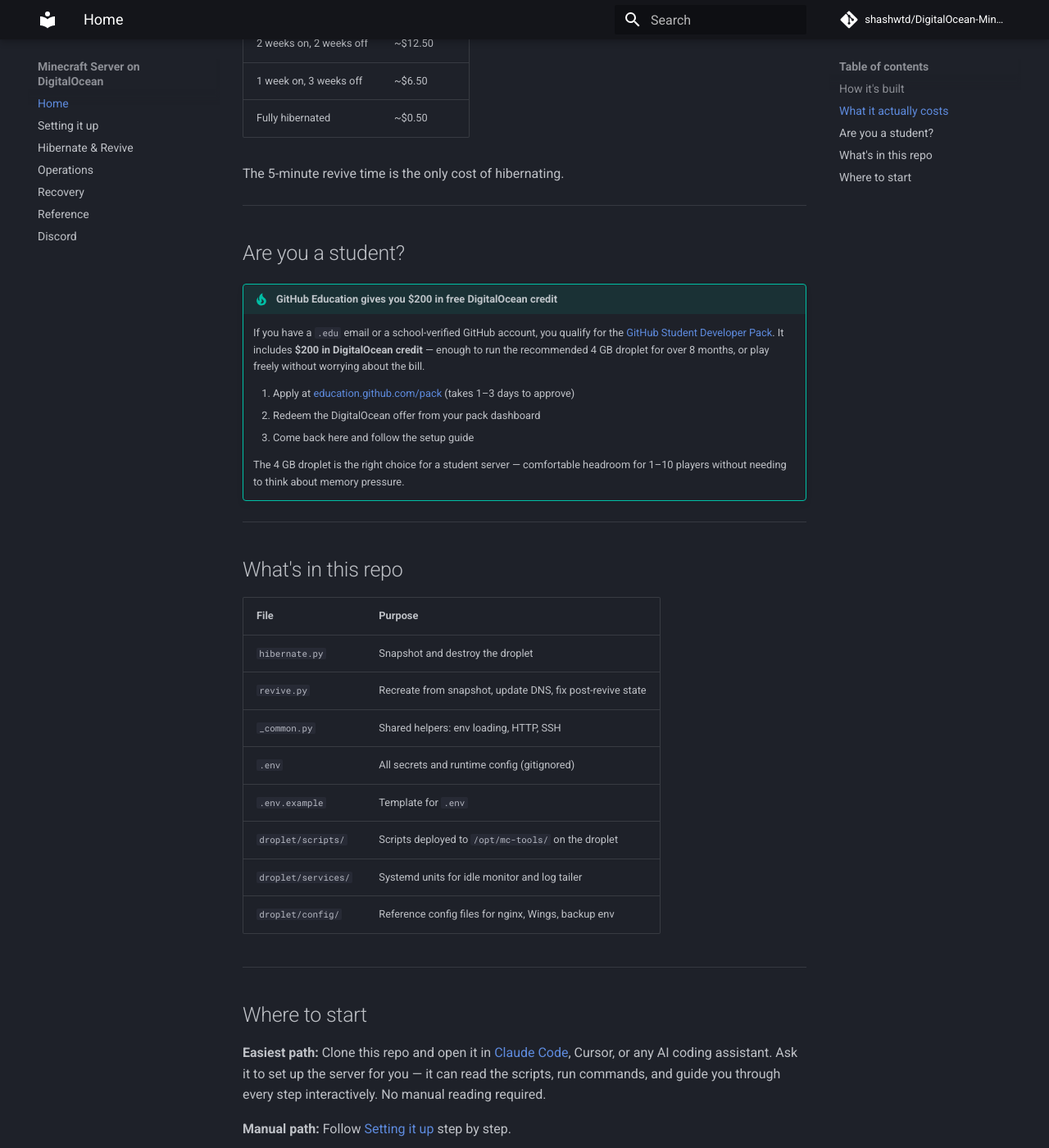
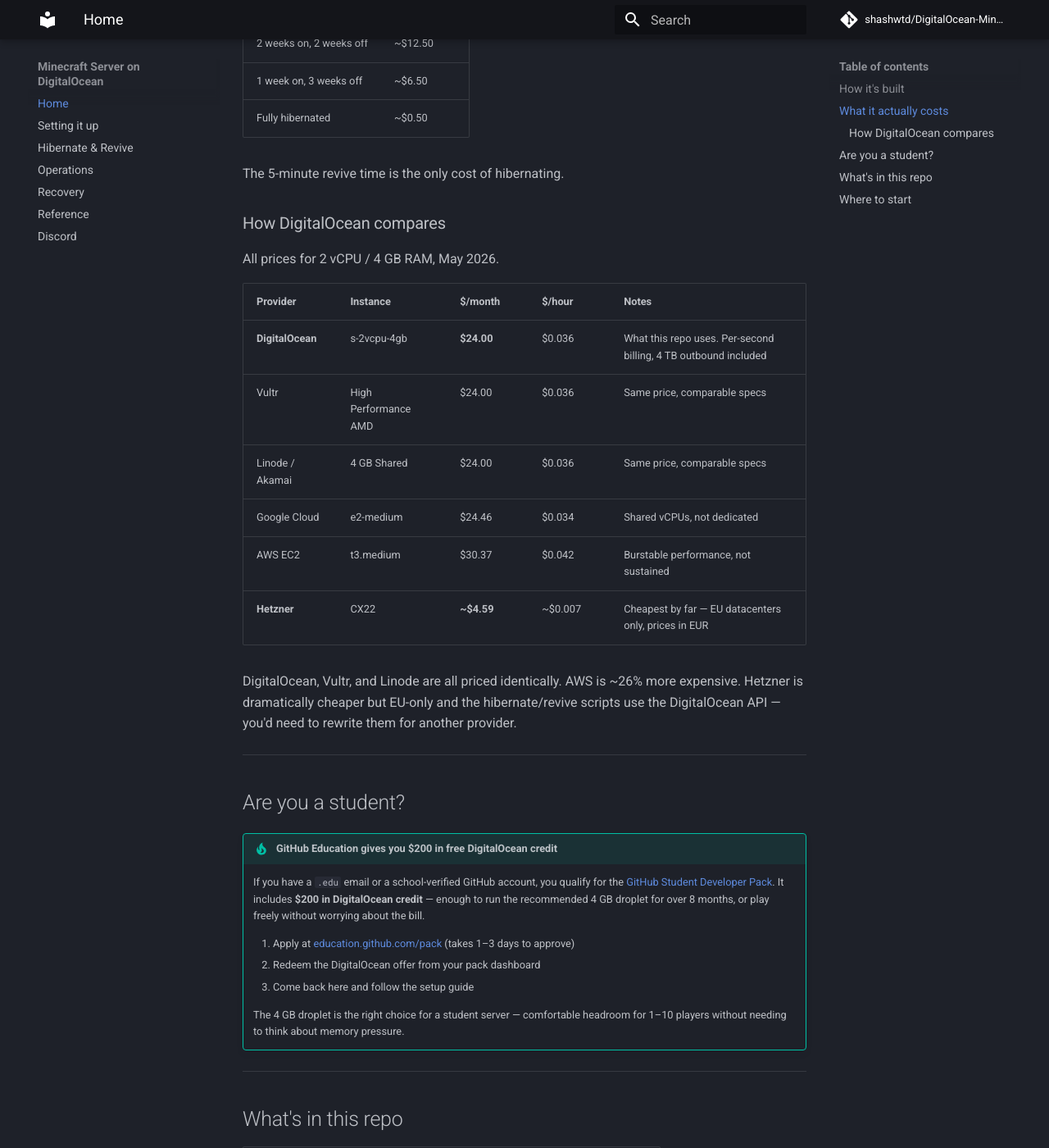
Before and after one commit to shashwtd/selfmc, an MkDocs documentation site: the page built from docs/index.md, in a window 1280 px wide and 1400 px high, scrolled down 1144 px. Shown: the whole window at 82% size. Built offline with MkDocs 1.6.1 and Material for MkDocs 9.7.7, drawn with Linux system fonts in a browser that asks for light colours; comment, search, counter and statistics services are not loaded.

Commit message:
add cloud provider pricing comparison

```diff
--- a/docs/index.md
+++ b/docs/index.md
@@ -49,6 +49,21 @@ The recommended droplet (`s-2vcpu-4gb`) is **$0.036/hour** — you only pay for
 
 The 5-minute revive time is the only cost of hibernating.
 
+### How DigitalOcean compares
+
+All prices for 2 vCPU / 4 GB RAM, May 2026.
+
+| Provider | Instance | $/month | $/hour | Notes |
+|---|---|---|---|---|
+| **DigitalOcean** | s-2vcpu-4gb | **$24.00** | $0.036 | What this repo uses. Per-second billing, 4 TB outbound included |
+| Vultr | High Performance AMD | $24.00 | $0.036 | Same price, comparable specs |
+| Linode / Akamai | 4 GB Shared | $24.00 | $0.036 | Same price, comparable specs |
+| Google Cloud | e2-medium | $24.46 | $0.034 | Shared vCPUs, not dedicated |
+| AWS EC2 | t3.medium | $30.37 | $0.042 | Burstable performance, not sustained |
+| **Hetzner** | CX22 | **~$4.59** | ~$0.007 | Cheapest by far — EU datacenters only, prices in EUR |
+
+DigitalOcean, Vultr, and Linode are all priced identically. AWS is ~26% more expensive. Hetzner is dramatically cheaper but EU-only and the hibernate/revive scripts use the DigitalOcean API — you'd need to rewrite them for another provider.
+
 ---
 
 ## Are you a student?
```
